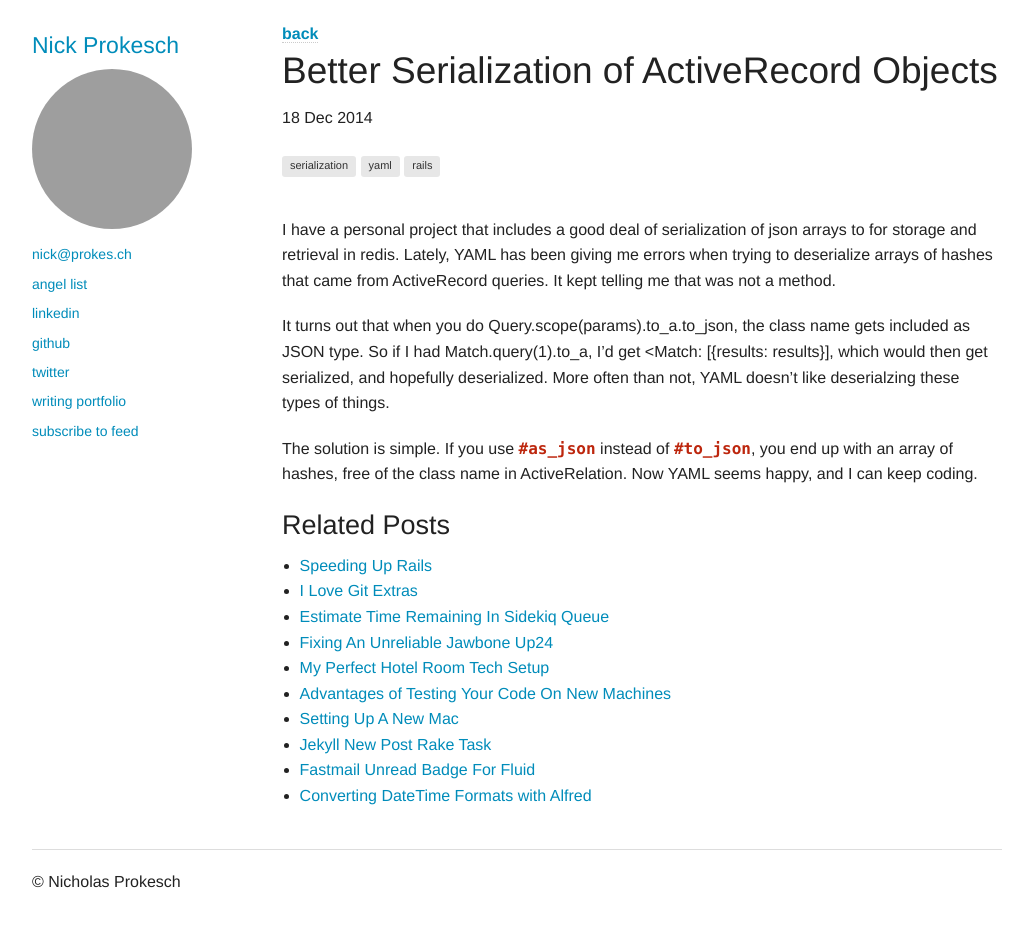
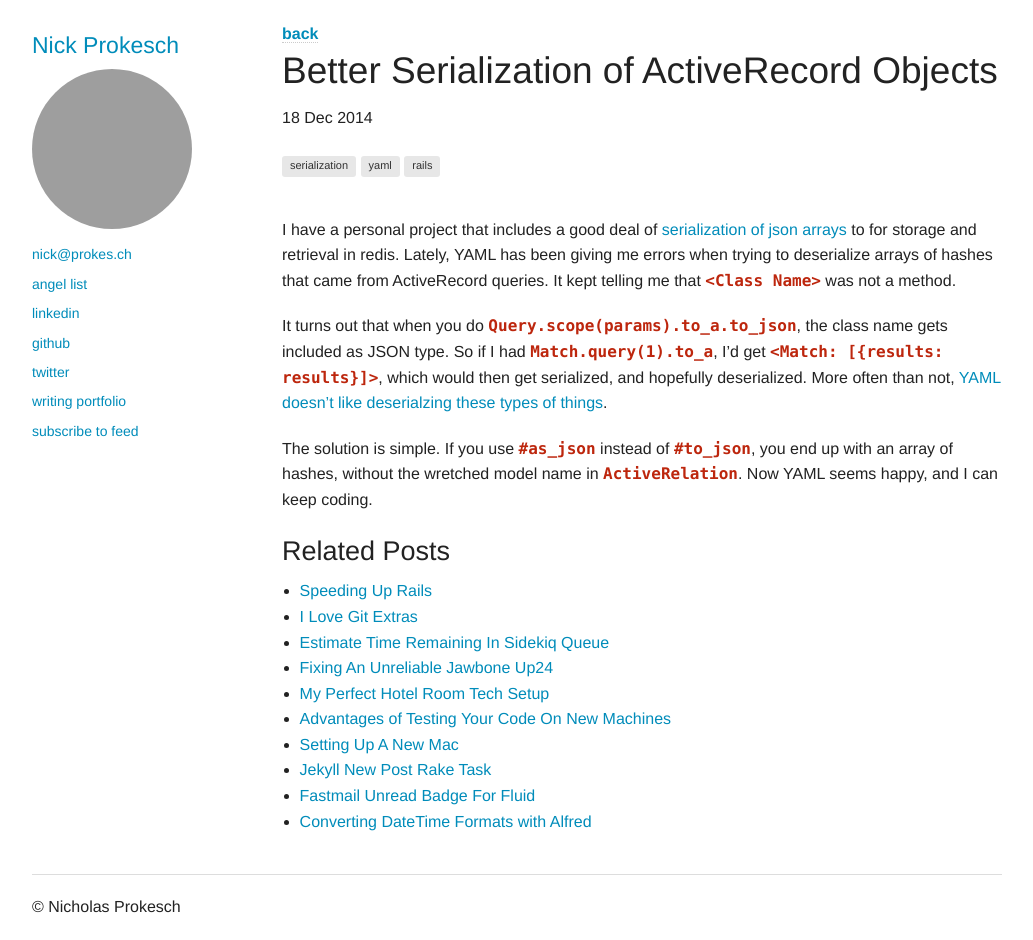
Before and after one commit to prokizzle/prokizzle.github.io, a Jekyll site: the page built from _posts/2014-12-18-Better-Serialization-of-ActiveRecord-Objects.markdown, in a window 1280 px wide. Shown: the whole page, without its empty margins (123-1156 px from the left). Built offline with Jekyll 4.4.1, drawn with Linux system fonts in a browser that asks for light colours; Markdown is read by kramdown in place of the engine named in the settings; before the commit the page ends 914 px from its top, so only the background shows below that; grey boxes are pictures that could not be loaded.

Commit message:
Add formatting and links to serialization article

```diff
--- a/_posts/2014-12-18-Better-Serialization-of-ActiveRecord-Objects.markdown
+++ b/_posts/2014-12-18-Better-Serialization-of-ActiveRecord-Objects.markdown
@@ -4,8 +4,8 @@ title: Better Serialization of ActiveRecord Objects
 categories: ['serialization', 'yaml', 'rails']
 ---
 
-I have a personal project that includes a good deal of serialization of json arrays to for storage and retrieval in redis. Lately, YAML has been giving me errors when trying to deserialize arrays of hashes that came from ActiveRecord queries. It kept telling me that <Class Name> was not a method.
+I have a personal project that includes a good deal of [serialization of json arrays](http://www.newtonsoft.com/json/help/html/SerializationGuide.htm) to for storage and retrieval in redis. Lately, YAML has been giving me errors when trying to deserialize arrays of hashes that came from ActiveRecord queries. It kept telling me that `<Class Name>` was not a method.
 
-It turns out that when you do Query.scope(params).to_a.to_json, the class name gets included as JSON type. So if I had Match.query(1).to_a, I'd get <Match: [{results: results}], which would then get serialized, and hopefully deserialized. More often than not, YAML doesn't like deserialzing these types of things.
+It turns out that when you do `Query.scope(params).to_a.to_json`, the class name gets included as JSON type. So if I had `Match.query(1).to_a`, I'd get `<Match: [{results: results}]>`, which would then get serialized, and hopefully deserialized. More often than not, [YAML doesn't like deserialzing these types of things](http://www.skorks.com/2010/04/serializing-and-deserializing-objects-with-ruby/).
 
-The solution is simple. If you use `#as_json` instead of `#to_json`, you end up with an array of hashes, free of the class name in ActiveRelation. Now YAML seems happy, and I can keep coding.
+The solution is simple. If you use `#as_json` instead of `#to_json`, you end up with an array of hashes, without the wretched model name in `ActiveRelation`. Now YAML seems happy, and I can keep coding.
```
